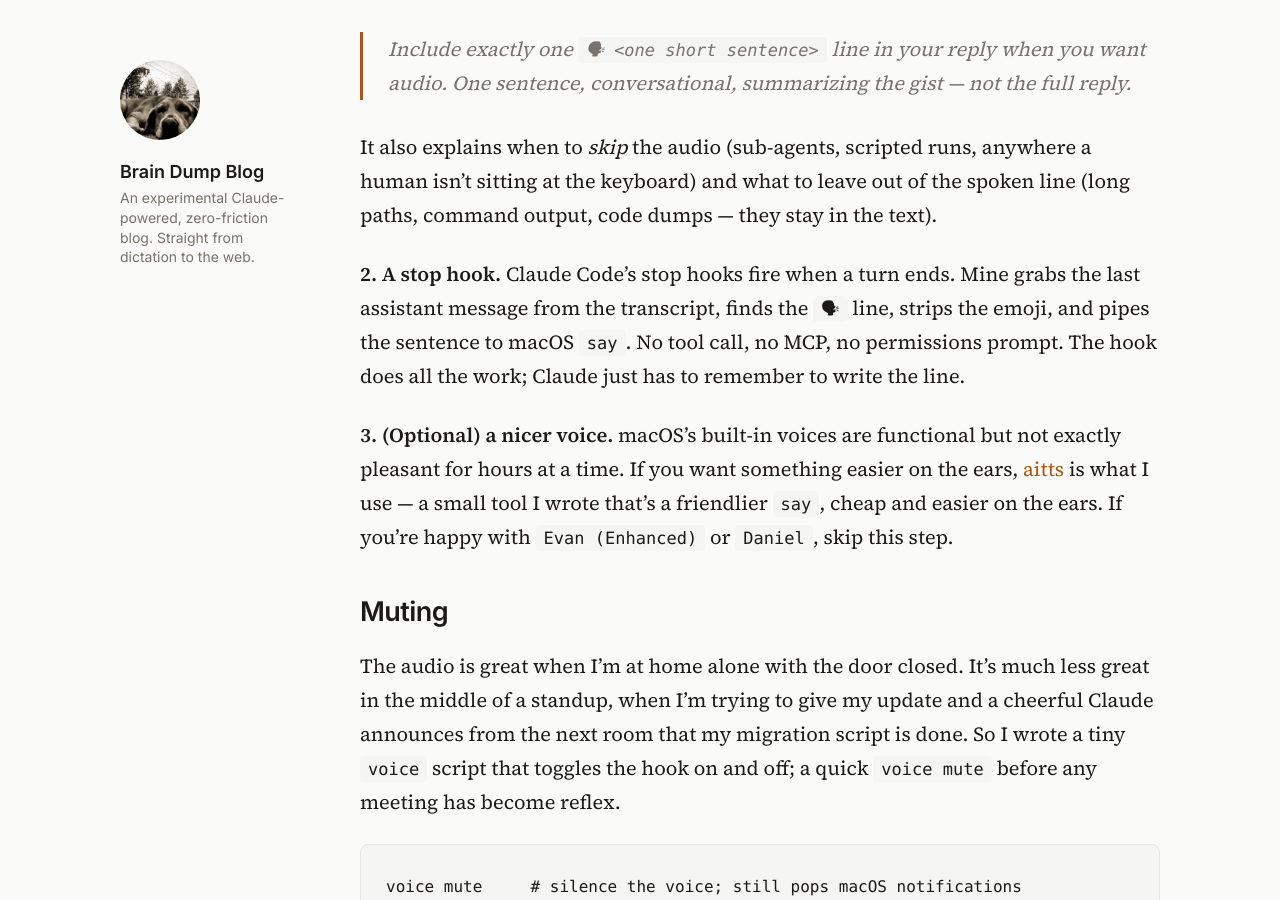
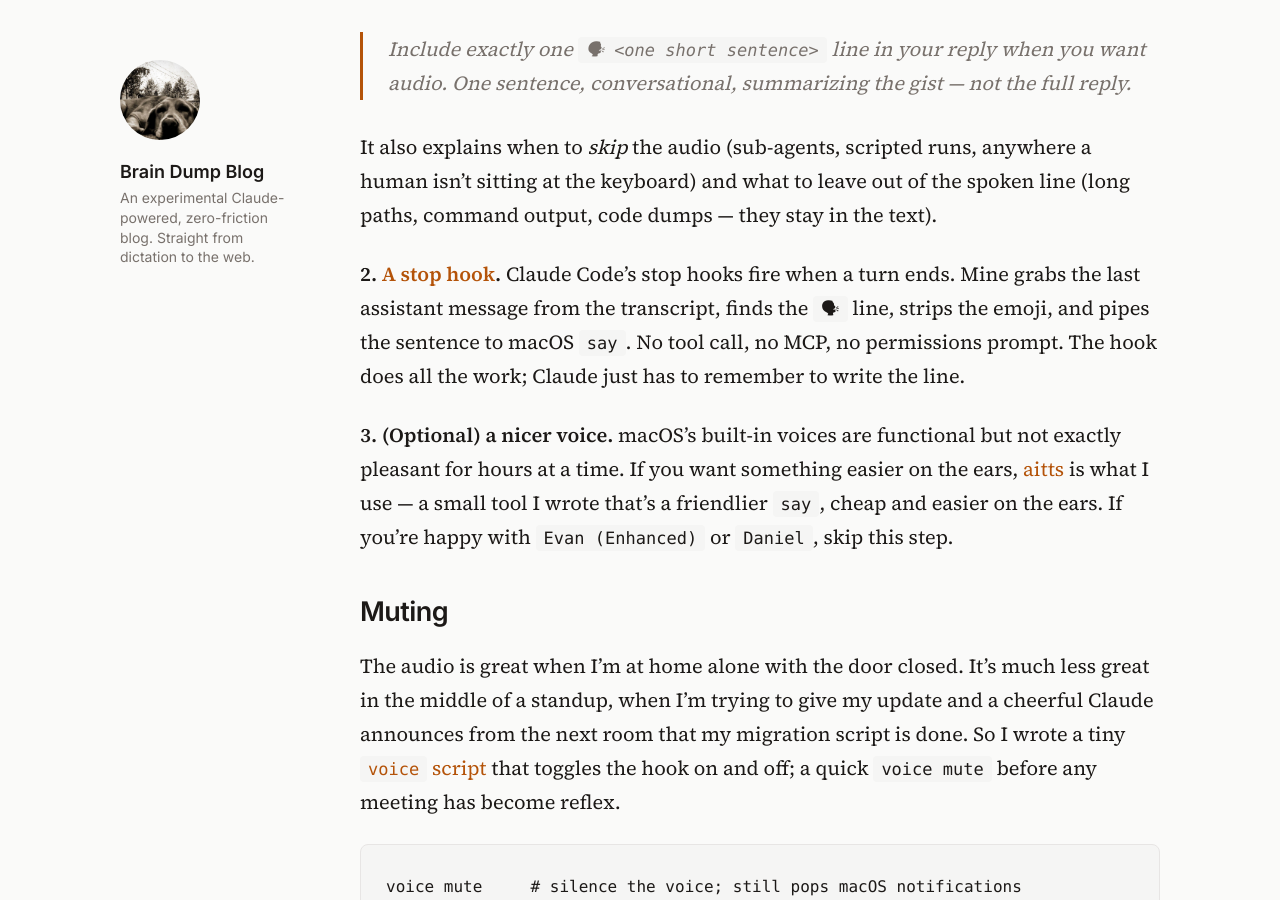
Before and after one commit to orlenko/blog, a Jekyll site: the page built from _posts/2026-06-16-claude-tells-me-from-the-next-room.md, in a window 1280 px wide and 900 px high, scrolled down 1920 px. Built offline with Jekyll 4.4.1, drawn with Linux system fonts in a browser that asks for light colours; part of the change alters nothing that is shown.

````diff
--- a/_posts/2026-06-16-claude-tells-me-from-the-next-room.md
+++ b/_posts/2026-06-16-claude-tells-me-from-the-next-room.md
@@ -20,13 +20,13 @@ Three pieces.
 
 It also explains when to *skip* the audio (sub-agents, scripted runs, anywhere a human isn't sitting at the keyboard) and what to leave out of the spoken line (long paths, command output, code dumps — they stay in the text).
 
-**2. A stop hook.** Claude Code's stop hooks fire when a turn ends. Mine grabs the last assistant message from the transcript, finds the `🗣` line, strips the emoji, and pipes the sentence to macOS `say`. No tool call, no MCP, no permissions prompt. The hook does all the work; Claude just has to remember to write the line.
+**2. [A stop hook](https://gist.github.com/orlenko/70c8b2038c3de8e13b09bc8178aa099d).** Claude Code's stop hooks fire when a turn ends. Mine grabs the last assistant message from the transcript, finds the `🗣` line, strips the emoji, and pipes the sentence to macOS `say`. No tool call, no MCP, no permissions prompt. The hook does all the work; Claude just has to remember to write the line.
 
 **3. (Optional) a nicer voice.** macOS's built-in voices are functional but not exactly pleasant for hours at a time. If you want something easier on the ears, [aitts](https://github.com/orlenko/aitts) is what I use — a small tool I wrote that's a friendlier `say`, cheap and easier on the ears. If you're happy with `Evan (Enhanced)` or `Daniel`, skip this step.
 
 ## Muting
 
-The audio is great when I'm at home alone with the door closed. It's much less great in the middle of a standup, when I'm trying to give my update and a cheerful Claude announces from the next room that my migration script is done. So I wrote a tiny `voice` script that toggles the hook on and off; a quick `voice mute` before any meeting has become reflex.
+The audio is great when I'm at home alone with the door closed. It's much less great in the middle of a standup, when I'm trying to give my update and a cheerful Claude announces from the next room that my migration script is done. So I wrote a tiny [`voice` script](https://gist.github.com/orlenko/bc4e8b2eceb8a03dc1537e8a598289a2) that toggles the hook on and off; a quick `voice mute` before any meeting has become reflex.
 
 ```bash
 voice mute     # silence the voice; still pops macOS notifications
````
